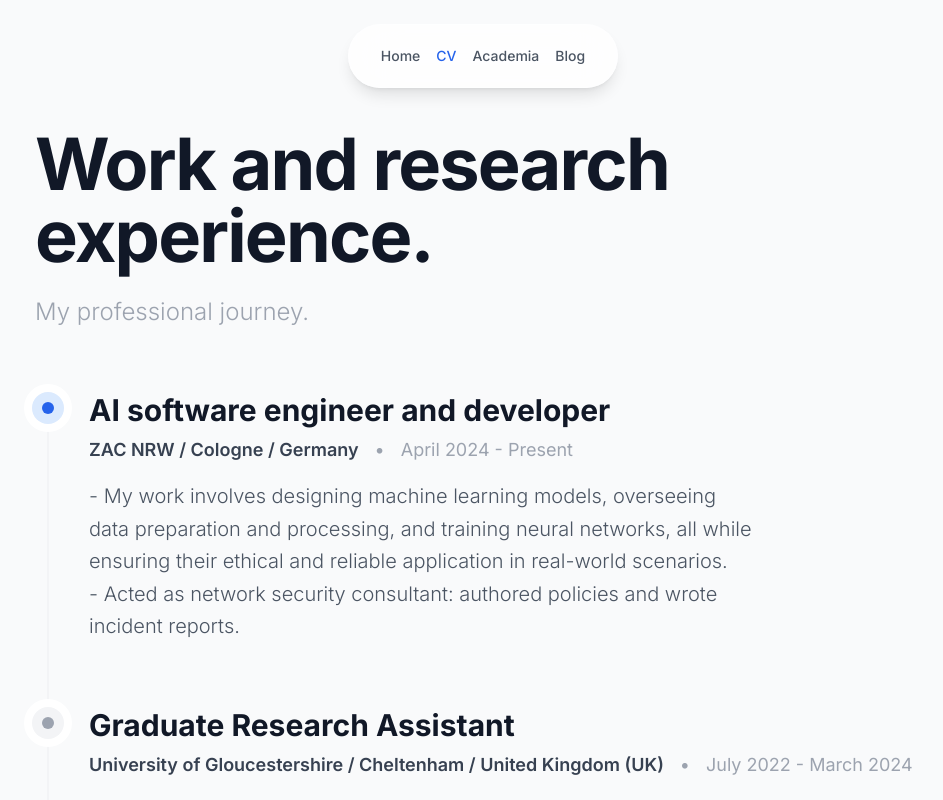
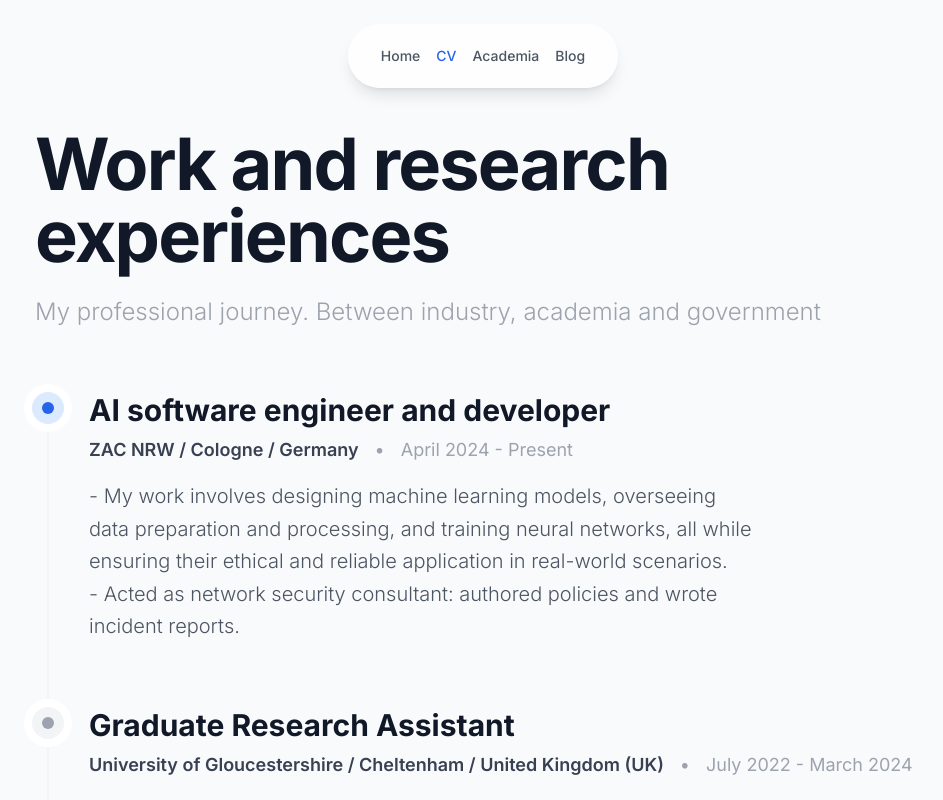
Before and after one commit to barbininiccolo/barbininiccolo.github.io, a SvelteKit app: page /cv in a window 1280 px wide. Shown: the top 800 px of the page, without its empty margins (157-1100 px from the left). Built offline with nearby package versions, Linux system fonts and the light colour scheme.

Commit message:
- Fix: Remove a full stop at the end of the title. - Modified: The subtitle has a better description.

```diff
--- a/src/routes/cv/+page.svelte
+++ b/src/routes/cv/+page.svelte
@@ -1,7 +1,7 @@
 <div class="max-w-4xl mx-auto">
     <div class="mb-16">
-      <h1 class="text-5xl md:text-7xl font-bold mb-6 tracking-tight">Work and research experience.</h1>
-      <p class="text-2xl text-gray-400 font-light">My professional journey.</p>
+      <h1 class="text-5xl md:text-7xl font-bold mb-6 tracking-tight">Work and research experiences</h1>
+      <p class="text-2xl text-gray-400 font-light">My professional journey. Between industry, academia and government</p>
     </div>
 
     <ol class="relative border-l-2 border-gray-100 dark:border-gray-800 ml-3 space-y-16">
```
